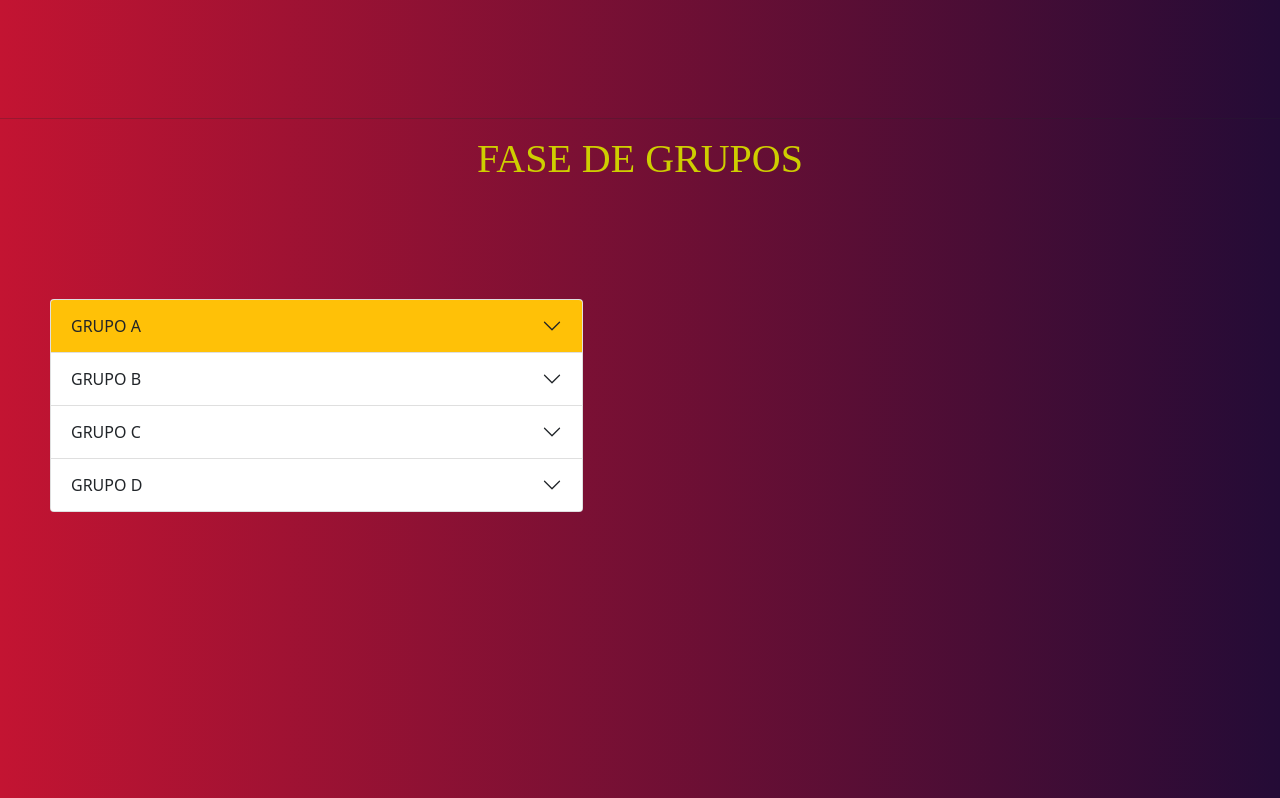
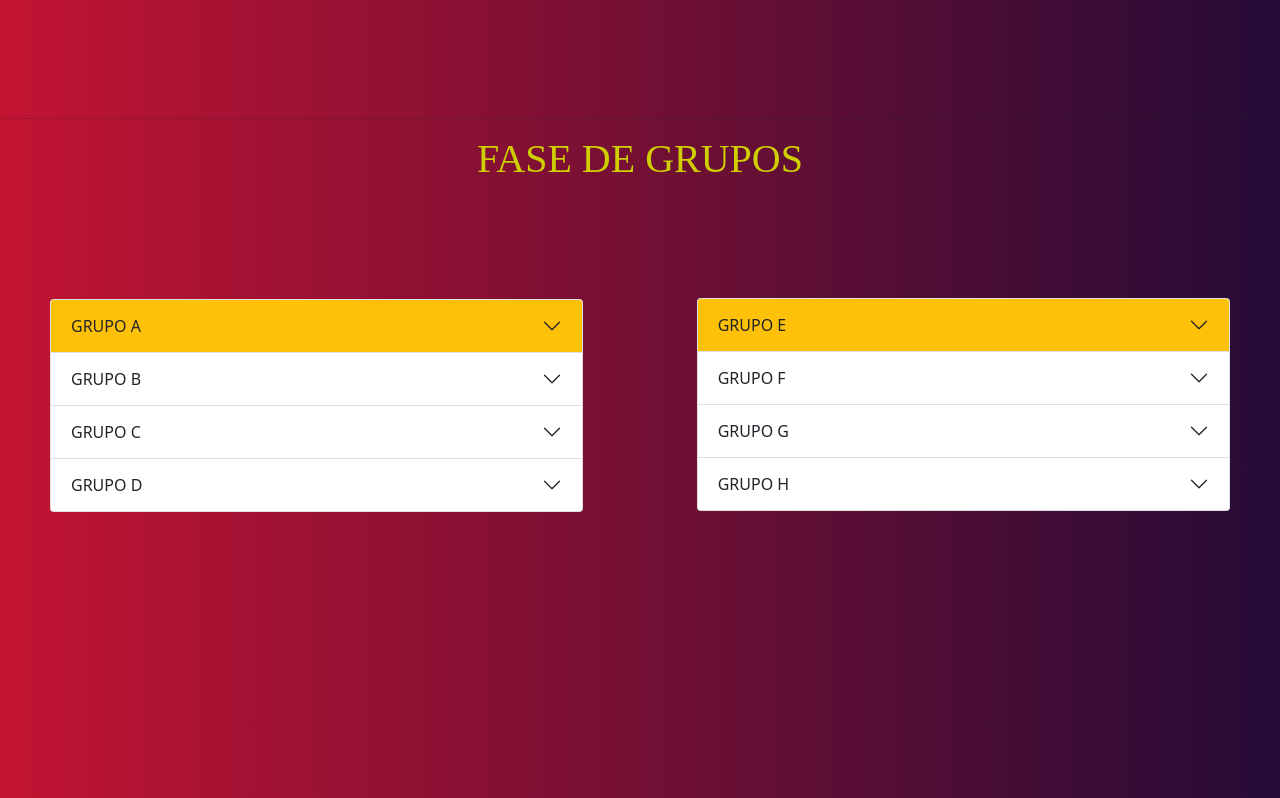
Before and after one commit to EliasJ18/Mi-Fixture-Qatar-2022, a plain HTML site: page index.html in a window 1280 px wide. Shown: the part 802-1600 px from the top of the page. Drawn offline with nearby package versions, Linux system fonts and the light colour scheme; a web font is replaced by a local one.

Commit message:
Problemas con Acordiones

```diff
--- a/estilos.css
+++ b/estilos.css
@@ -32,6 +32,7 @@ body
     margin-top: 116px;
     margin-bottom: 700px;
     margin-left: 50px;
+    border-color: chartreuse;
 }
 
 #botonempezar
@@ -58,3 +59,10 @@ body
     font-family: 'Aref Ruqaa', serif;
     color: rgb(206, 206, 0);
 }
+
+#acordiones2
+{
+    float: right;
+    margin-top: -914px;
+    margin-right: 50px;
+}
--- a/index.html
+++ b/index.html
@@ -22,7 +22,7 @@
 </head>
 <body>
 
-    <audio autoplay src="audio/Qcancion.mp3"></audio>
+    <!-- <audio autoplay src="audio/Qcancion.mp3"></audio> -->
 
     <div class="container">
         <h1 class="fifa" id="h1fifa">FIFA WORLD CUP</h1>
@@ -37,6 +37,8 @@
      <hr id="hr1">
 
      <h1 id="h1grupos">FASE DE GRUPOS</h1>
+
+
 
      <div id="acordiones1" class="col-md-5">
         <div class="acordiones accordion" id="accordionPanelsStayOpenExample">
@@ -91,6 +93,60 @@
           </div>
      </div>
 
+     <!-- Segundo acordion -->
+     <div id="acordiones2" class="col-md-5">
+     <div class="dosacordiones accordion" id="accordionPanelsStayOpenExample">
+        <div class="2acordiones accordion-item">
+          <h2 class="accordion-header" id="panelsStayOpen-headingFive">
+            <button class="bg-warning accordion-button collapsed" type="button" data-bs-toggle="collapse" data-bs-target="#panelsStayOpen-collapseFive" aria-expanded="true" aria-controls="panelsStayOpen-collapseFive">
+              GRUPO E
+            </button>
+          </h2>
+          <div id="panelsStayOpen-collapseFive" class="accordion-collapse collapse" aria-labelledby="panelsStayOpen-headingFive">
+            <div class="text-center accordion-body">
+              ESPAÑA <br> <br> (IC Play-off) <br> <br> ALEMANIA <br> <br> JAPÓN
+            </div>
+          </div>
+        </div>
+        <div class="accordion-item">
+          <h2 class="accordion-header" id="panelsStayOpen-headingSix">
+            <button class="accordion-button collapsed" type="button" data-bs-toggle="collapse" data-bs-target="#panelsStayOpen-collapseSix" aria-expanded="false" aria-controls="panelsStayOpen-collapseSix">
+              GRUPO F
+            </button>
+          </h2>
+          <div id="panelsStayOpen-collapseSix" class="accordion-collapse collapse" aria-labelledby="panelsStayOpen-headingSix">
+            <div class="text-center accordion-body">
+                BÉLGICA <br> <br> CANADÁ <br> <br> MARRUECOS <br> <br> CROÁCIA
+            </div>
+          </div>
+        </div>
+        <div class="accordion-item">
+          <h2 class="accordion-header" id="panelsStayOpen-headingSeven">
+            <button class="accordion-button collapsed" type="button" data-bs-toggle="collapse" data-bs-target="#panelsStayOpen-collapseSeven" aria-expanded="false" aria-controls="panelsStayOpen-collapseSeven">
+              GRUPO G
+            </button>
+          </h2>
+          <div id="panelsStayOpen-collapseSeven" class="accordion-collapse collapse" aria-labelledby="panelsStayOpen-headingSeven">
+            <div class="text-center accordion-body">
+                BRASIL <br> <br> SERBIA <br> <br> SUIZA <br> <br> CAMERÙN
+            </div>
+          </div>
+        </div>
+        <div class="accordion-item">
+            <h2 class="accordion-header" id="panelsStayOpen-headingEight">
+              <button class="accordion-button collapsed" type="button" data-bs-toggle="collapse" data-bs-target="#panelsStayOpen-collapseEight" aria-expanded="false" aria-controls="panelsStayOpen-collapseEight">
+                GRUPO H
+              </button>
+            </h2>
+            <div id="panelsStayOpen-collapseEight" class="accordion-collapse collapse" aria-labelledby="panelsStayOpen-headingEight">
+              <div class="text-center accordion-body">
+                PORTUGAL <br> <br> GHANA <br> <br> URUGUAY <br> <br> REPUBLICA DE KOREA
+              </div>
+            </div>
+          </div>
+      </div>
+     </div>
+
 
     <!-- scripts bootstrap -->
     <script src="https://cdn.jsdelivr.net/npm/bootstrap@5.1.3/dist/js/bootstrap.bundle.min.js" integrity="sha384-ka7Sk0Gln4gmtz2MlQnikT1wXgYsOg+OMhuP+IlRH9sENBO0LRn5q+8nbTov4+1p" crossorigin="anonymous"></script>
@@ -135,15 +191,17 @@
 
     sr.reveal('.acordiones', {
         duration: 1500,
-        origin: 'left',
+        origin: 'top',
         distance: '200px'
     });
 
-    // sr.reveal('.info-right', {
-    //     duration: 2000,
-    //     origin: 'bottom',
-    //     distance: '300px'
-    // })
+    sr.reveal('.dosacordiones', {
+        duration: 1500,
+        origin: 'top',
+        distance: '200px'
+    });
+
+
     </script>
 
 
```
